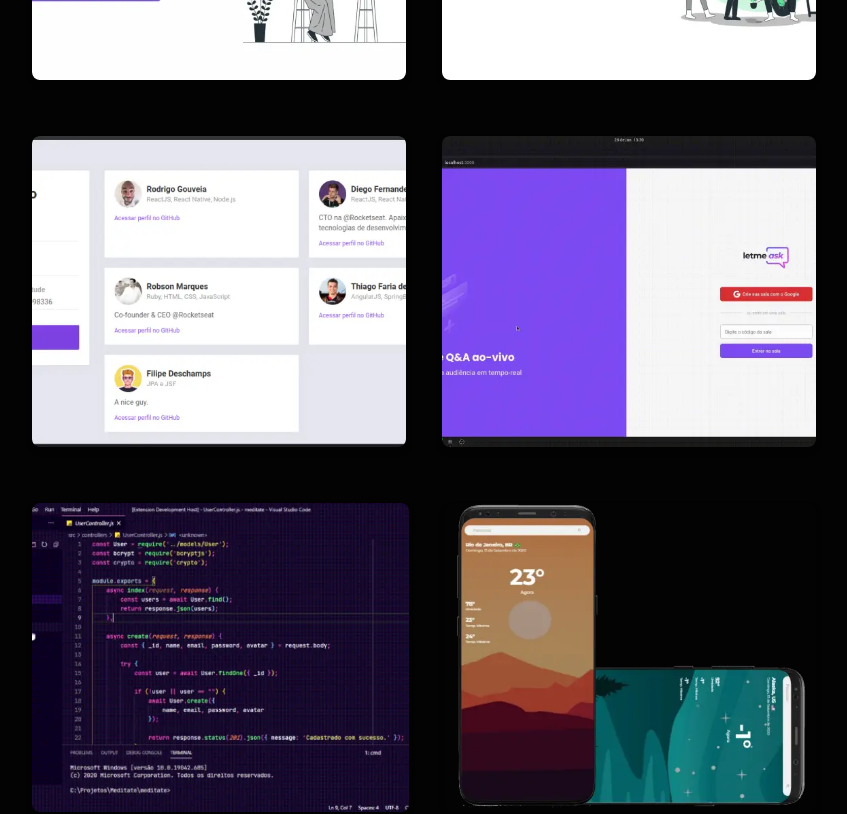
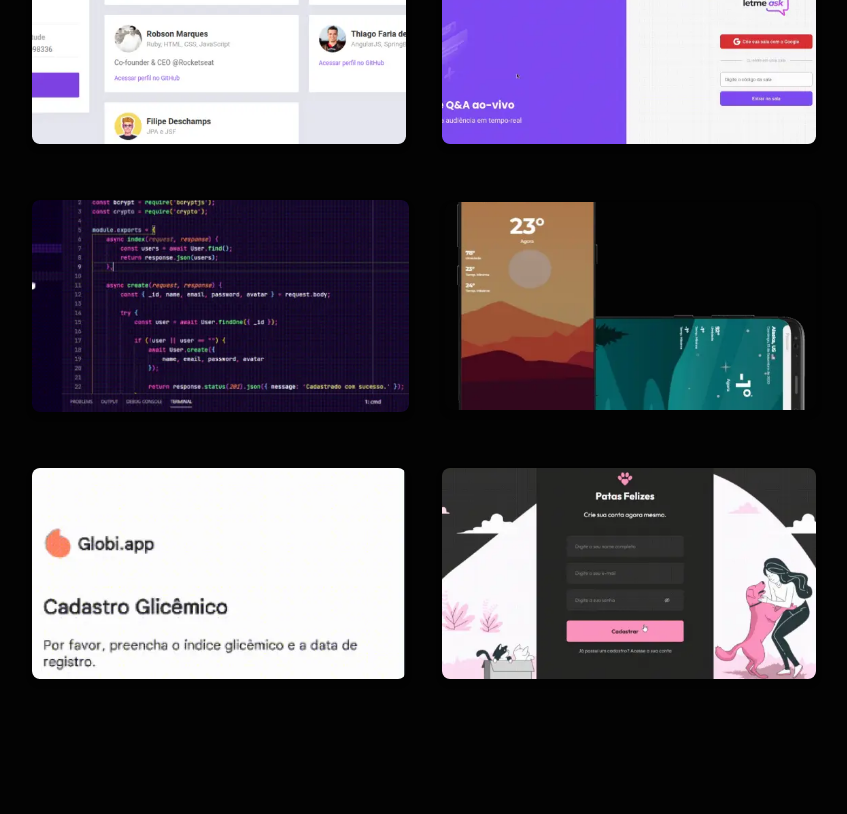
Before and after one commit to rodrigoge/portfolio, a Next.js app: page /works in a window 1280 px wide. Shown: the part 880-1694 px from the top of the page, without its empty margins (216-1063 px from the left). After the commit the page ends 1637 px from the top, so only its background shows below. Built offline with nearby package versions, Linux system fonts and the light colour scheme.

Commit message:
fix: fixing lighthouse issues

```diff
--- a/src/app/works/page.tsx
+++ b/src/app/works/page.tsx
@@ -150,7 +150,7 @@ export default function Works() {
                         target="_blank"
                         className={styles.link}
                     >
-                        <Image src={workImg10} alt="Work Image 10" loading="eager" priority/>
+                        <Image src={workImg10} alt="Work Image 10" loading="eager" priority layout="responsive"/>
                         <div className={styles.overlay}>
                             <span className={styles.overlay_title}>
                                 Patas Felizes
--- a/src/app/works/styles.module.scss
+++ b/src/app/works/styles.module.scss
@@ -38,11 +38,10 @@
             img {
                 display: block;
                 border-radius: 6px;
-                max-width: 100%;
-                max-height: 100%;
                 width: 100%;
                 height: auto;
                 object-fit: cover;
+                aspect-ratio: 16 / 9;
                 transition: transform 0.3s ease, opacity 0.3s ease;
             }
 
```
